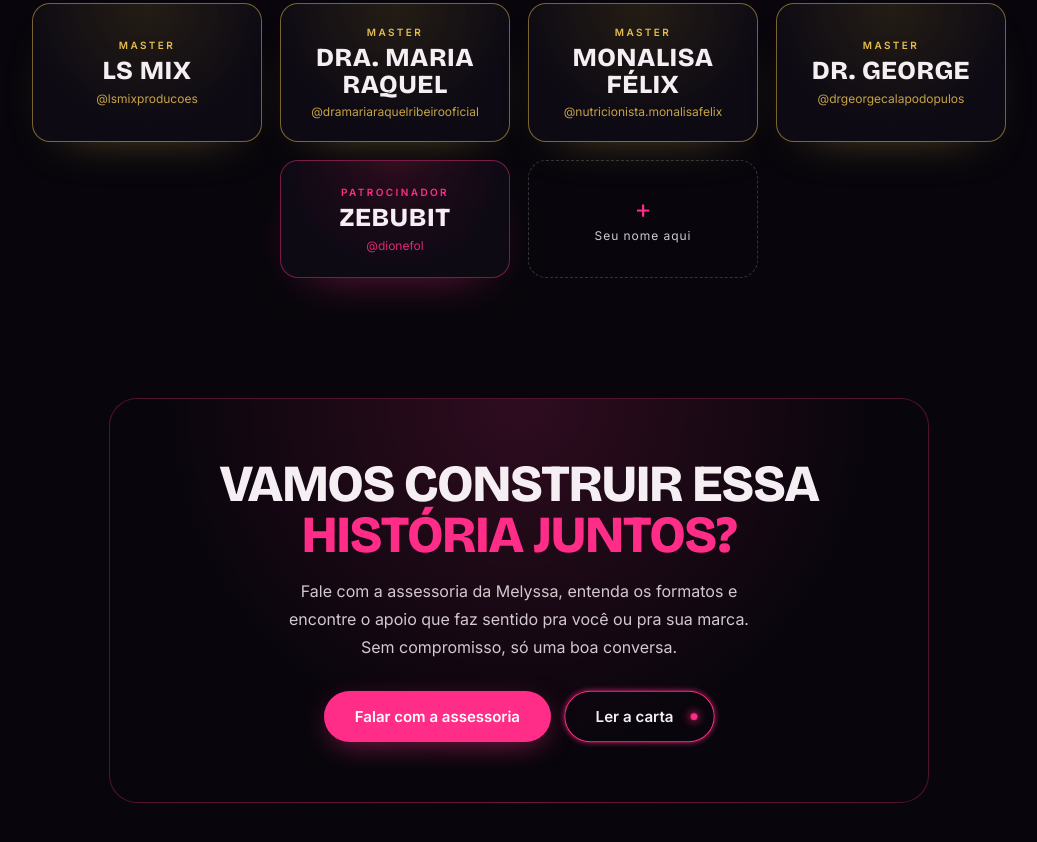
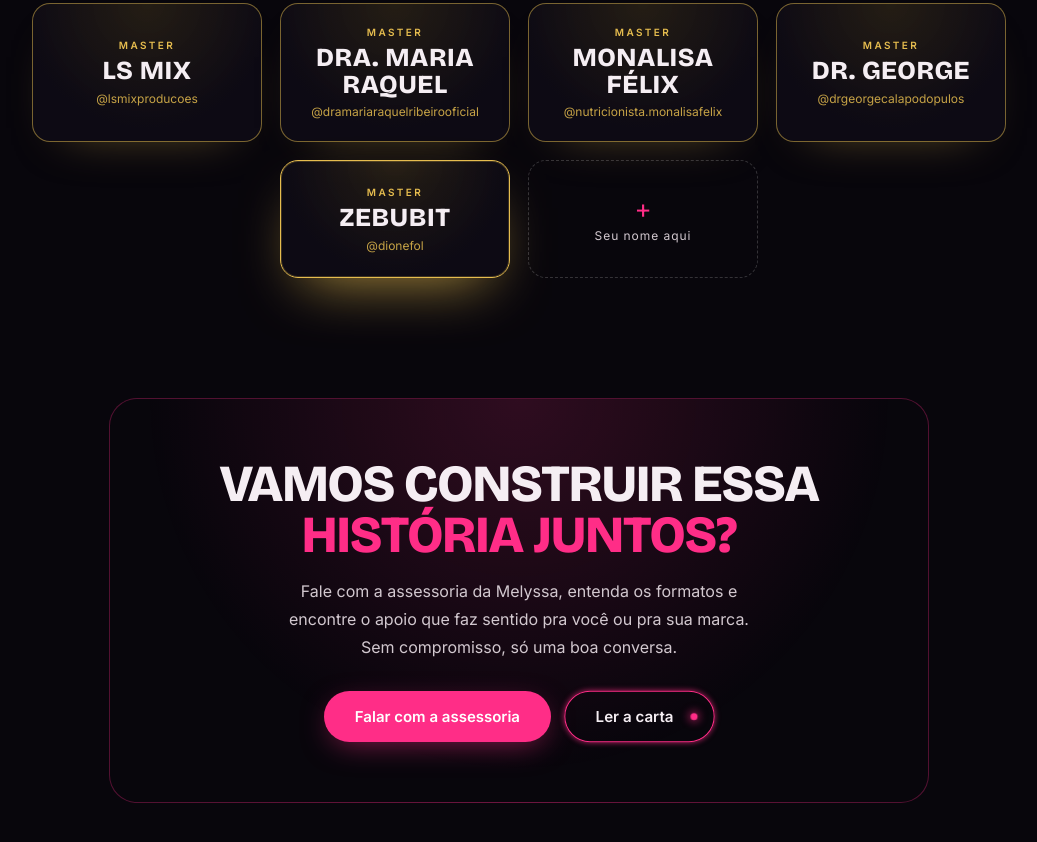
Before and after one commit to zebubit/melyssa-raphaela, a plain HTML site: page patrocinio.html in a window 1280 px wide. Shown: the part 5910-6752 px from the top of the page, without its empty margins (121-1158 px from the left). Drawn offline with nearby package versions, Linux system fonts and the light colour scheme.

Commit message:
Zebubit vira Master com leve destaque (borda dourada sólida + glow)
Co-Authored-By: Claude Opus 4.8 (1M context) <noreply@anthropic.com>

```diff
--- a/patrocinio.html
+++ b/patrocinio.html
@@ -119,6 +119,9 @@ nav .nlinks a{transition:.25s}nav .nlinks a:hover,nav .nlinks a.on{color:var(--m
 .slot.master{background:radial-gradient(circle at 50% 0,rgba(230,189,79,.13),var(--bg2) 70%);border-color:rgba(230,189,79,.5);box-shadow:0 20px 50px -34px rgba(230,189,79,.5)}
 .slot.master:hover{border-color:#e6bd4f;box-shadow:0 22px 54px -28px rgba(230,189,79,.65)}
 .slot.master .stag{color:#e6bd4f}
+/* leve destaque da Zebubit (fundadora) */
+.slot.zbdestaque{border-color:#e6bd4f;box-shadow:0 24px 60px -24px rgba(230,189,79,.8),inset 0 0 0 1px rgba(230,189,79,.22)}
+.slot.zbdestaque:hover{box-shadow:0 26px 66px -22px rgba(230,189,79,.95),inset 0 0 0 1px rgba(230,189,79,.3)}
 .slot .slogo{line-height:1.05}
 .slot .ssub{font-size:12px;color:var(--magenta);opacity:.85}
 .slot.master .ssub{color:#e6bd4f}
@@ -418,8 +421,8 @@ footer .copy{font-size:12px;color:#6b5f6a}footer .copy a{color:var(--magenta)}
         <div class="slogo">DR. GEORGE</div>
         <div class="ssub">@drgeorgecalapodopulos</div>
       </a>
-      <a class="slot filled" href="https://instagram.com/dionefol" target="_blank" rel="noopener" aria-label="Zebubit (Dione Folador) no Instagram">
-        <div class="stag">Patrocinador</div>
+      <a class="slot master filled zbdestaque" href="https://instagram.com/dionefol" target="_blank" rel="noopener" aria-label="Zebubit Assessoria no Instagram">
+        <div class="stag">Master</div>
         <div class="slogo">ZEBUBIT</div>
         <div class="ssub">@dionefol</div>
       </a>
```
